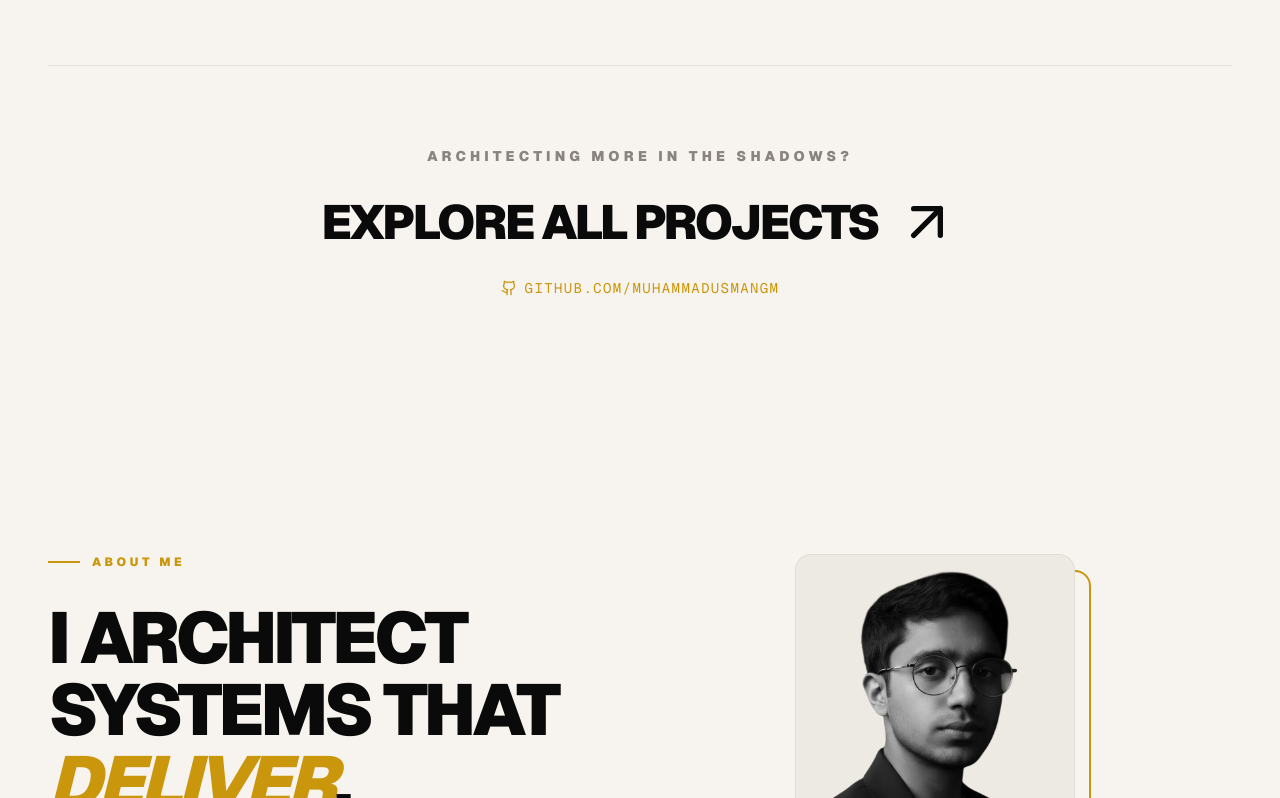
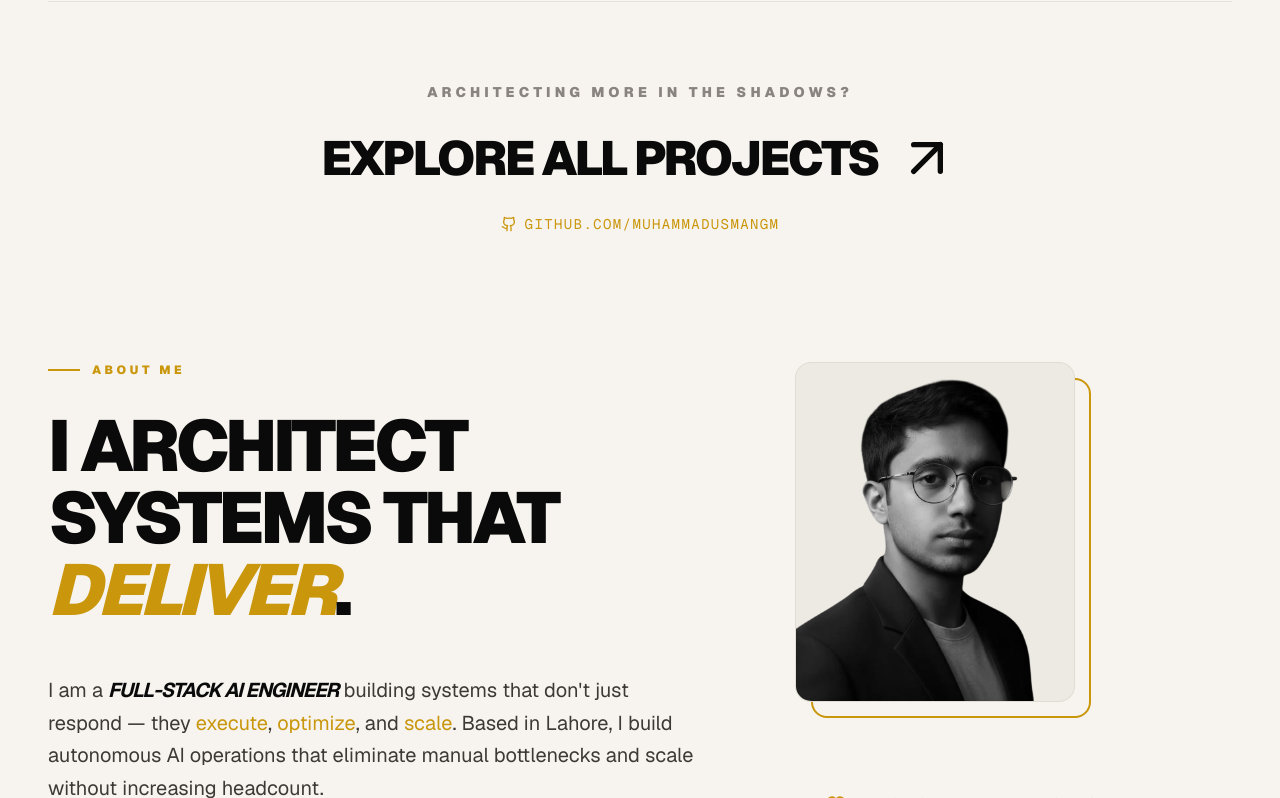
Before and after one commit to MuhammadUsmanGM/Portfolio, a Next.js app: page / in a window 1280 px wide. Shown: the part 3137-3935 px from the top of the page. Built offline with nearby package versions, Linux system fonts and the light colour scheme; no server answers.

Commit message:
style: optimize scroll-trigger delays and tighten vertical section spacing

```diff
--- a/app/components/About.tsx
+++ b/app/components/About.tsx
@@ -25,7 +25,7 @@ const About = () => {
   ];
 
   return (
-    <section id="about" className="py-32 px-6 md:px-12 bg-bg relative overflow-hidden">
+    <section id="about" className="pt-16 pb-16 px-6 md:px-12 bg-bg relative overflow-hidden">
       <div className="max-w-7xl mx-auto">
         <div className="grid grid-cols-1 lg:grid-cols-12 gap-16 lg:gap-24">
 
--- a/app/components/Background.tsx
+++ b/app/components/Background.tsx
@@ -15,7 +15,7 @@ const Background = () => {
   ];
 
   return (
-    <section id="background" className="py-32 px-6 md:px-12 bg-bg relative overflow-hidden">
+    <section id="background" className="pt-16 pb-16 px-6 md:px-12 bg-bg relative overflow-hidden">
       <div className="max-w-7xl mx-auto">
 
         {/* Section Header */}
--- a/app/components/Contact.tsx
+++ b/app/components/Contact.tsx
@@ -34,7 +34,7 @@ const Contact = () => {
   }
 
   return (
-    <section id="contact" className="py-32 px-6 md:px-12 bg-bg relative overflow-hidden">
+    <section id="contact" className="pt-16 pb-32 px-6 md:px-12 bg-bg relative overflow-hidden">
       <div className="max-w-7xl mx-auto">
 
         {/* Section Header */}
--- a/app/components/Projects.tsx
+++ b/app/components/Projects.tsx
@@ -90,14 +90,14 @@ const Projects = () => {
   ];
 
   return (
-    <section id="work" className="py-32 px-6 md:px-12 bg-bg relative overflow-hidden">
+    <section id="work" className="pt-32 pb-16 px-6 md:px-12 bg-bg relative overflow-hidden">
       {/* Section Header */}
       <div className="max-w-7xl mx-auto mb-20">
         <motion.div
           initial={{ opacity: 0, x: -20 }}
           whileInView={{ opacity: 1, x: 0 }}
           viewport={{ once: true }}
-          transition={{ duration: 0.8, delay: 2.0 }}
+          transition={{ duration: 0.8, delay: 0.2 }}
           className="flex items-center gap-3 mb-4"
         >
           <div className="w-8 h-[2px] bg-accent" />
@@ -110,7 +110,7 @@ const Projects = () => {
           initial={{ opacity: 0, y: 20 }}
           whileInView={{ opacity: 1, y: 0 }}
           viewport={{ once: true }}
-          transition={{ duration: 0.8, delay: 2.1 }}
+          transition={{ duration: 0.8, delay: 0.3 }}
           className="text-5xl md:text-7xl font-black uppercase tracking-tighter text-text"
         >
           Selected <br />
@@ -125,7 +125,7 @@ const Projects = () => {
             initial={{ opacity: 0, y: 40 }}
             whileInView={{ opacity: 1, y: 0 }}
             viewport={{ once: true, margin: "-100px" }}
-            transition={{ duration: 0.8, delay: index === 0 ? 2.2 : 0 }}
+            transition={{ duration: 0.8, delay: index === 0 ? 0.4 : 0.1 }}
             className="group relative grid grid-cols-1 lg:grid-cols-12 gap-12 items-center mb-32 last:mb-0"
           >
             {/* Project Numbering - Editorial Feel */}
@@ -257,7 +257,7 @@ const Projects = () => {
         whileInView={{ opacity: 1, y: 0 }}
         viewport={{ once: true }}
         transition={{ duration: 0.8 }}
-        className="max-w-7xl mx-auto mt-32 border-t border-border/50 pt-20 flex flex-col items-center text-center"
+        className="max-w-7xl mx-auto mt-16 border-t border-border/50 pt-20 flex flex-col items-center text-center"
       >
         <p className="text-muted text-sm font-black uppercase tracking-[0.3em] mb-6">
           Architecting more in the shadows?
--- a/app/components/Skills.tsx
+++ b/app/components/Skills.tsx
@@ -93,7 +93,7 @@ const Skills = () => {
   );
 
   return (
-    <section id="skills" className="py-32 px-6 md:px-12 bg-bg relative overflow-hidden">
+    <section id="skills" className="pt-16 pb-16 px-6 md:px-12 bg-bg relative overflow-hidden">
       <div className="max-w-7xl mx-auto">
 
         {/* Section Header */}
```
